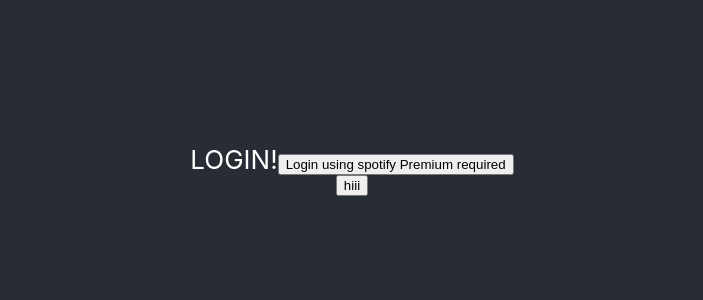
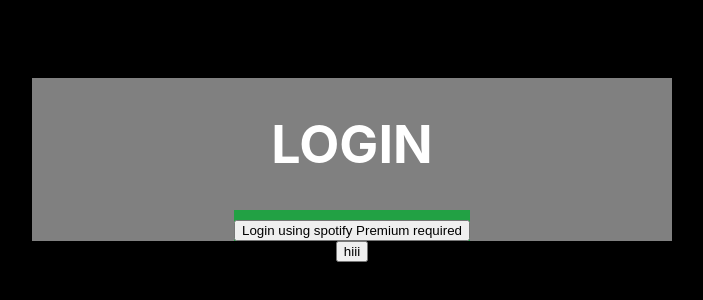
Before and after one commit to RileyWong26/music-player, a React (Create React App) app: page / in a window 1280 px wide. Shown: the part 230-530 px from the top of the page, without its empty margins (288-991 px from the left). Built offline with nearby package versions, Linux system fonts and the light colour scheme; no server answers.

Commit message:
Editing login screen

```diff
--- a/src/App.css
+++ b/src/App.css
@@ -14,7 +14,8 @@
 }
 
 .App-header {
-  background-color: #282c34;
+  /* background-color: #282c34; */
+  background-color: black;
   min-height: 100vh;
   display: flex;
   flex-direction: column;
--- /dev/null
+++ b/src/Components/Login.css
@@ -0,0 +1,12 @@
+.Login{
+    align-items: center;
+    width: 50%;
+    background-color: gray;
+}
+.Title{
+    width: 100%;
+}
+.LoginButton{
+    background-color: #22a144;
+    width: 100%;
+}
--- a/src/Components/Login.js
+++ b/src/Components/Login.js
@@ -1,12 +1,13 @@
 import React, {useState, useEffect} from "react";
+import "./Login.css"
 
 
 function Login () {
 
     return (
-        <div>
-            LOGIN!
-            <a href="http://127.0.0.1:5000/auth/login">
+        <div className="Login">
+            <h1 className="Title">LOGIN</h1>
+            <a href="http://127.0.0.1:5000/auth/login" className="LoginButton">
                 <button >Login using spotify <span>Premium required</span></button>
             </a>
         </div>
```
